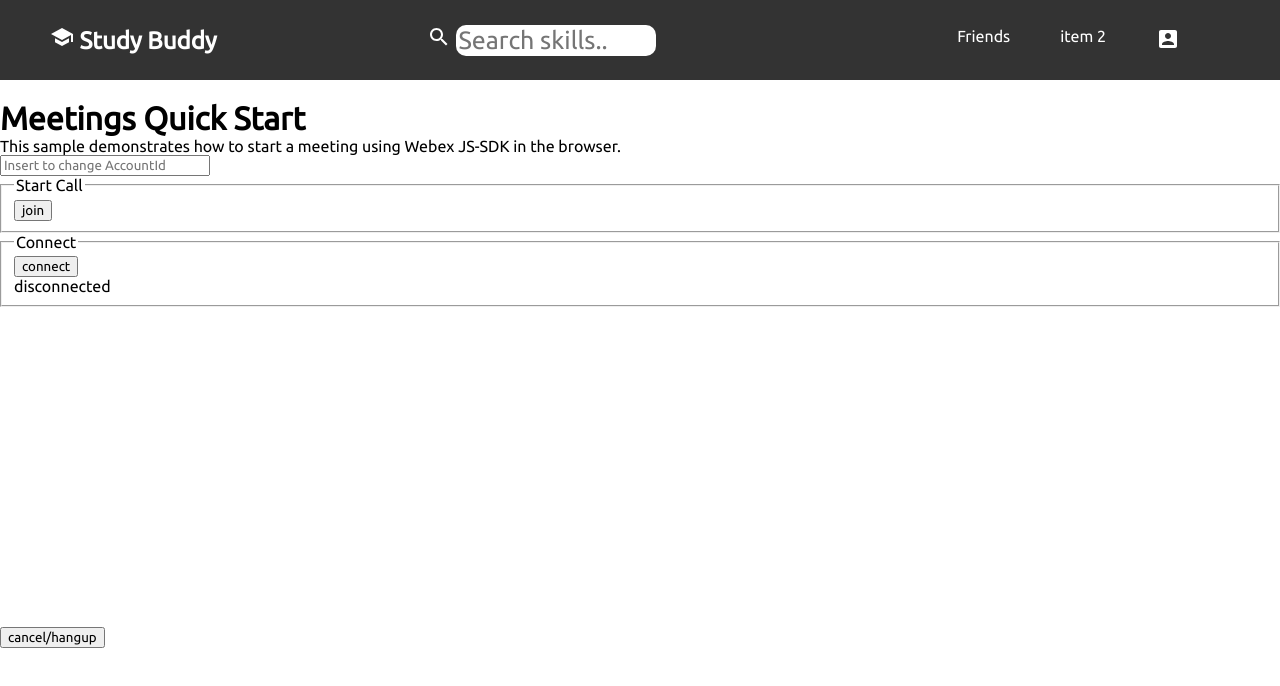
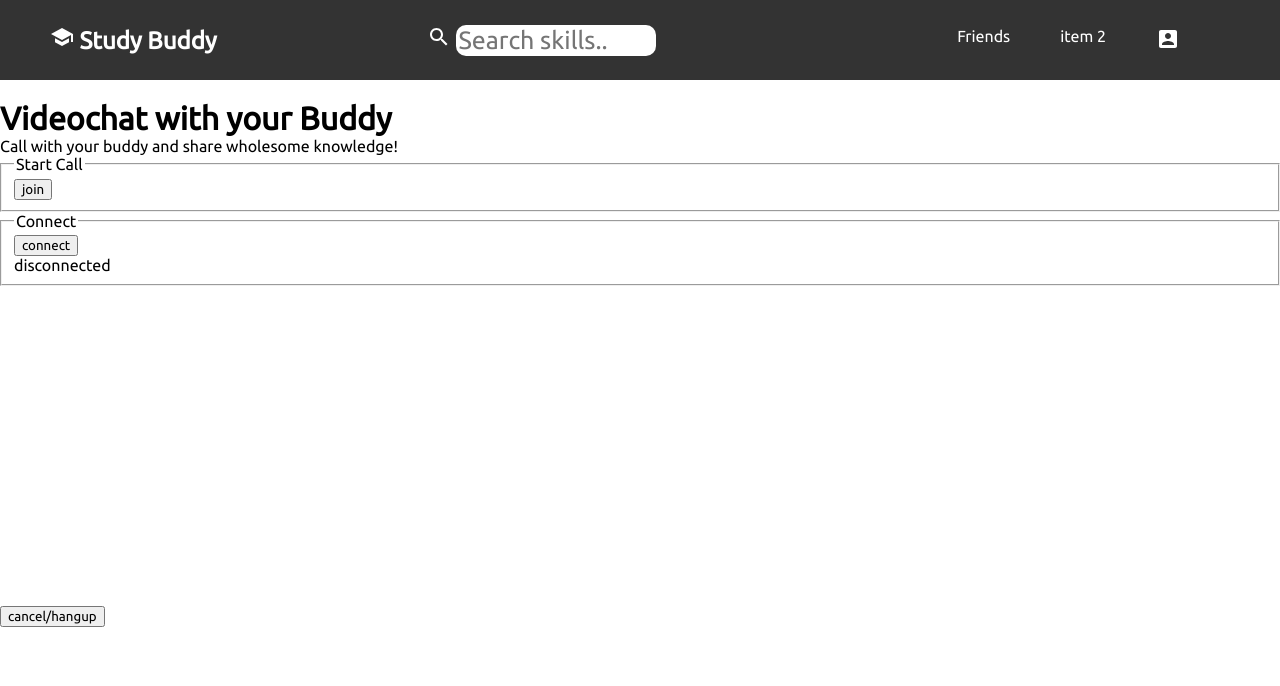
Before and after one commit to Svilen-Stefanov/ICHack20, a React (Create React App) app in the folder frontend/: page /videocall in a window 1280 px wide. Shown: the top 686 px of the page. Built offline with nearby package versions, Linux system fonts and the light colour scheme; the HTML template or start-up script is replaced by a standard one.

Commit message:
VideoCall.js: Add attempt to inject user data in frontend

```diff
--- a/frontend/src/VideoCall/VideoCall.js
+++ b/frontend/src/VideoCall/VideoCall.js
@@ -166,6 +166,8 @@ function VideoCall() {
 
     const [targetAccountId, setTargetAccountId] = useState(null);
 
+    const [targetUser, setTargetUser] = useState(null);
+
 
     /* Execute this code once the component has loaded */
     useEffect(() => {
@@ -216,7 +218,7 @@ function VideoCall() {
 
             axios.get('/profile/' + targetAccountId)
                 .then(res => {
-                    console.log(targetAccountId)
+                    setTargetUser(res.data)
                 }).catch(err => {
                     console.err(err)
                 });
@@ -293,16 +295,10 @@ function VideoCall() {
 
     return (
         <main className="Webex-container">
-            <h1>Meetings Quick Start</h1>
-            <p>This sample demonstrates how to start a meeting using Webex JS-SDK in the browser.</p>
+            <h1>Videochat with your Buddy</h1>
+            <p>Call with your buddy and share wholesome knowledge!</p>
 
-            <input
-                id="accountIdInput"
-                name="accountIdInput"
-                placeholder="Insert to change AccountId"
-                type="text"
-                value={accountId}
-                onChange={event => setAccountId(event.target.value)} />
+            {targetUser && <div><h3>You are about to dial {targetUser.first_name}</h3><p>{targetUser.description}</p></div>}
 
             <form id="destination">
                 <fieldset>
```
Also changed, not shown: 1 other file (tests, documents, lock files or other folders).
